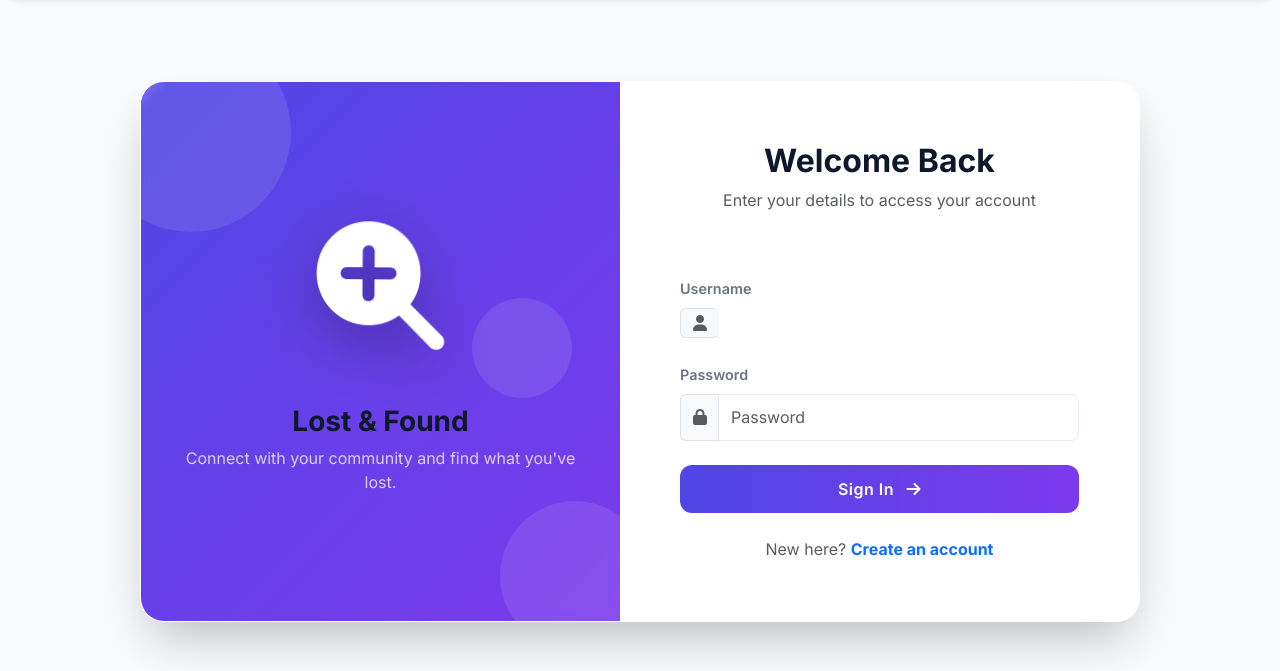
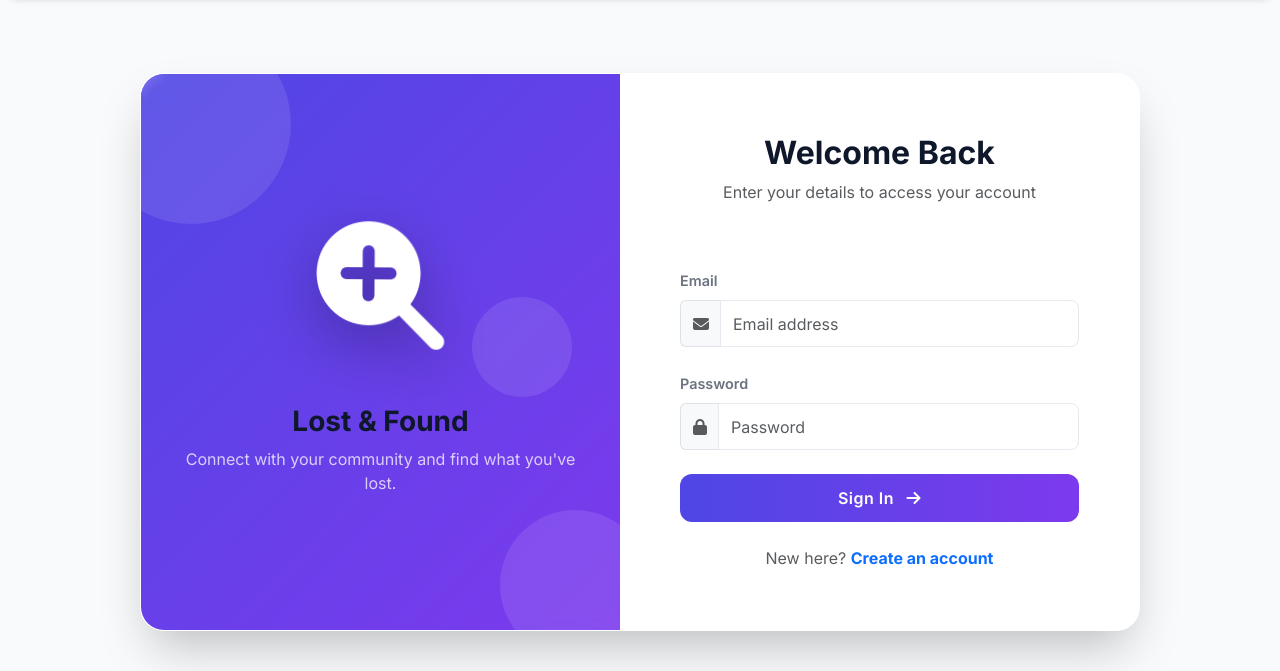
Before and after one commit to anilchowdary07/lost_found_django, a Django app: page /accounts/login/ in a window 1280 px wide. Shown: the part 61-732 px from the top of the page. Run offline with Django 4.2, Linux system fonts and the light colour scheme; some libraries are stand-ins or nearby versions.

Commit message:
fix: login page now uses email instead of username

```diff
--- a/templates/accounts/login.html
+++ b/templates/accounts/login.html
@@ -148,14 +148,14 @@
                 {% csrf_token %}
 
                 <div class="mb-4">
-                    <label for="{{ form.username.id_for_label }}" class="form-label fw-semibold">Username</label>
+                    <label for="{{ form.email.id_for_label }}" class="form-label fw-semibold">Email</label>
                     <div class="input-group">
-                        <span class="input-group-text bg-light border-end-0"><i class="fas fa-user text-muted"></i></span>
-                        {{ form.username }}
+                        <span class="input-group-text bg-light border-end-0"><i class="fas fa-envelope text-muted"></i></span>
+                        {{ form.email }}
                     </div>
-                    {% if form.username.errors %}
+                    {% if form.email.errors %}
                         <div class="invalid-feedback d-block">
-                            {{ form.username.errors.0 }}
+                            {{ form.email.errors.0 }}
                         </div>
                     {% endif %}
                 </div>
```
